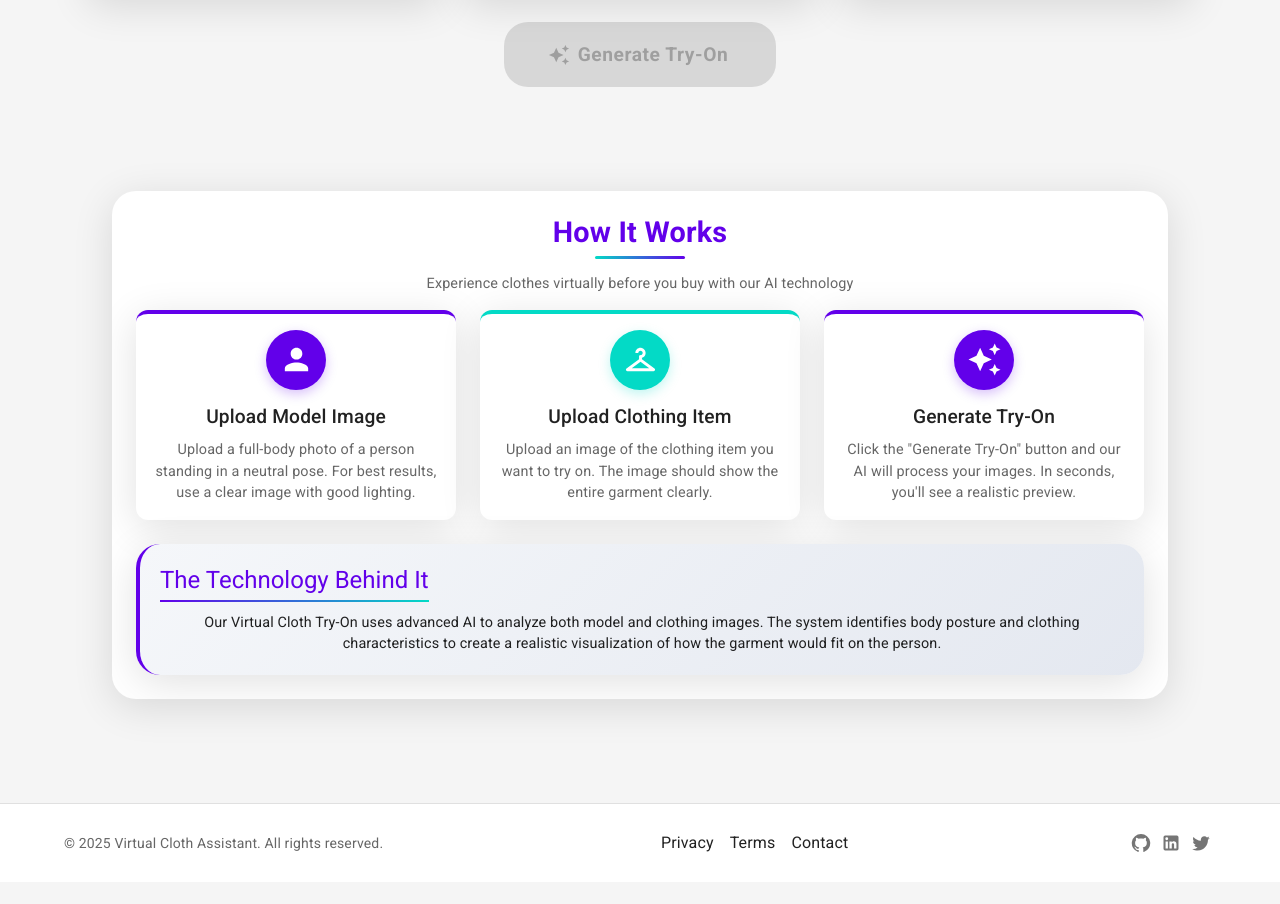
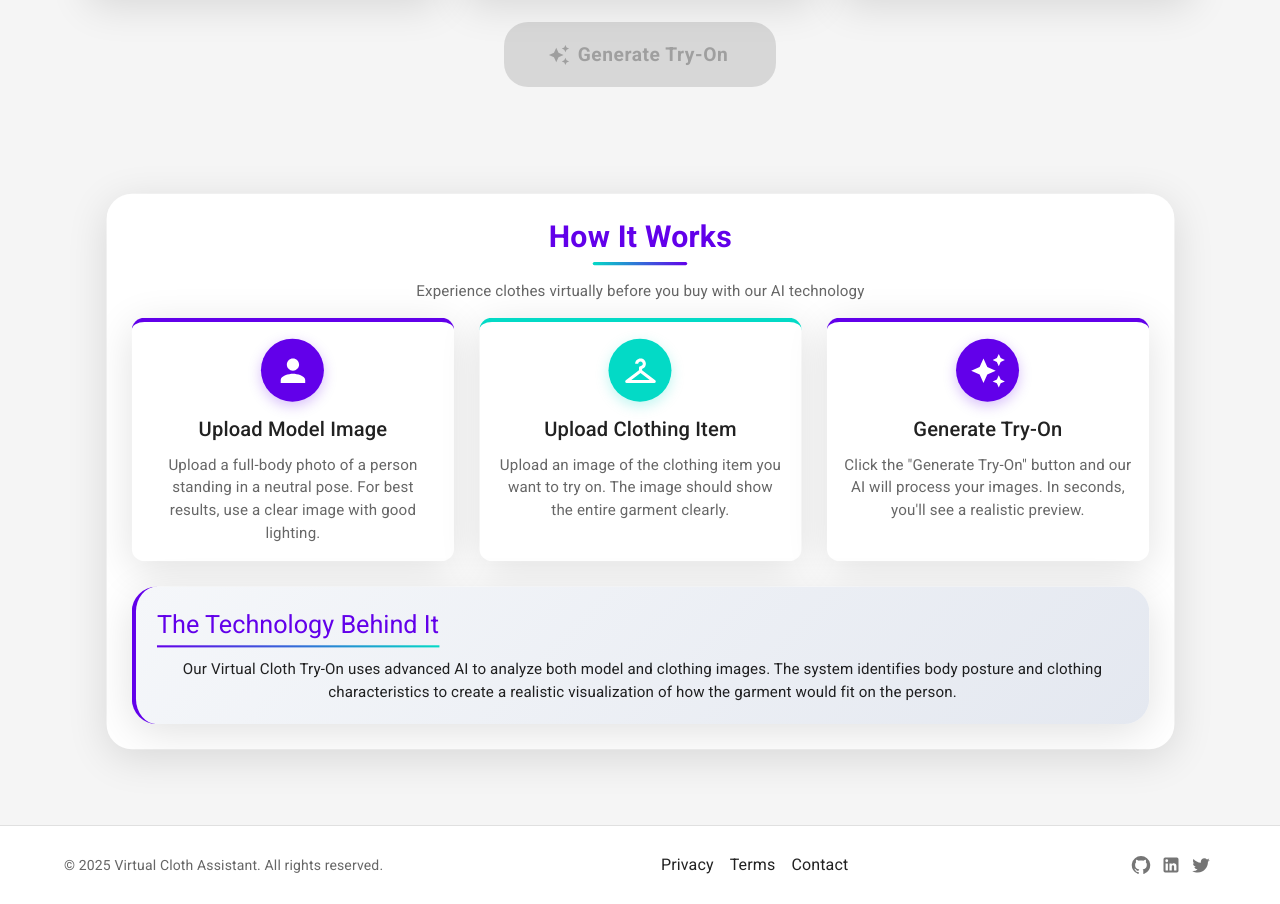
Before and after one commit to shubhamghadi123/virtualclothassistant, a React (Create React App) app: page / in a window 1280 px wide. Shown: the part 780-1684 px from the top of the page. Before the commit the page ends 1662 px from the top, so only its background shows below. Built offline with nearby package versions, Linux system fonts and the light colour scheme; no server answers; sample sign-in values are in the browser's storage.

Commit message:
Increase How It Works container size by 5%

```diff
--- a/src/components/HowItWorks.js
+++ b/src/components/HowItWorks.js
@@ -336,7 +336,13 @@ const HowItWorks = ({ onClose, isModal = false, scale = 1 }) => {
     <Container
       maxWidth={false}
       disableGutters={isModal}
-      sx={containerStyles}
+      sx={{
+        ...containerStyles,
+        // Adjust for the parent container's scale increase
+        transform: `scale(${scale})`,
+        width: '100%',
+        px: { xs: 1, sm: 2 }, // Add some padding on smaller screens
+      }}
     >
       <Paper elevation={3} sx={mainPaperStyles}>
         {/* Main title */}
--- a/src/components/VirtualTryOn.js
+++ b/src/components/VirtualTryOn.js
@@ -332,7 +332,12 @@ const VirtualTryOn = () => {
           pb: 4,
           scrollMarginTop: '80px', // Add scroll margin to account for header
           borderRadius: 2,
-          transition: 'all 0.3s ease'
+          transition: 'all 0.3s ease',
+          transform: 'scale(1.05)', // Increase size by 5%
+          transformOrigin: 'center top', // Keep the scaling centered
+          width: '100%', // Ensure the container takes full width
+          mx: 'auto', // Center the container
+          maxWidth: '95%' // Prevent overflow issues
         }}
         id="how-it-works"
       >
```
